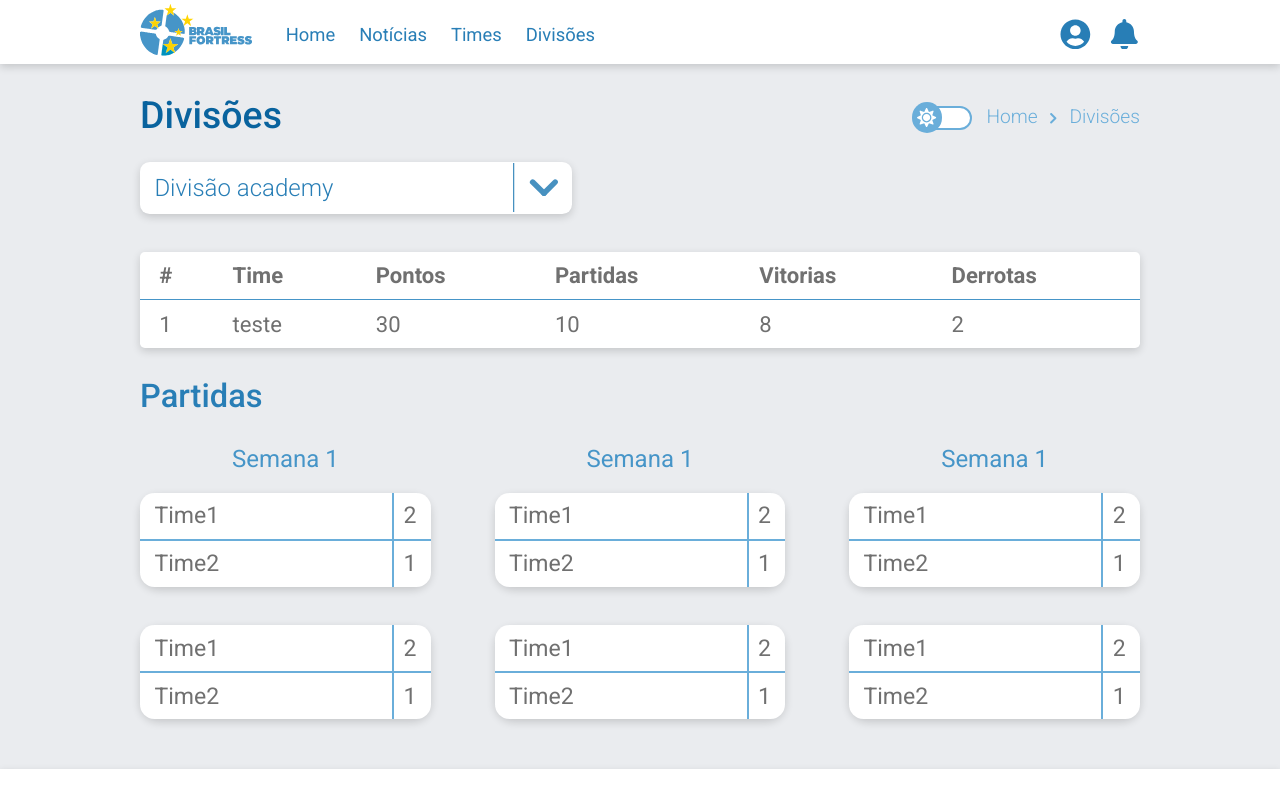
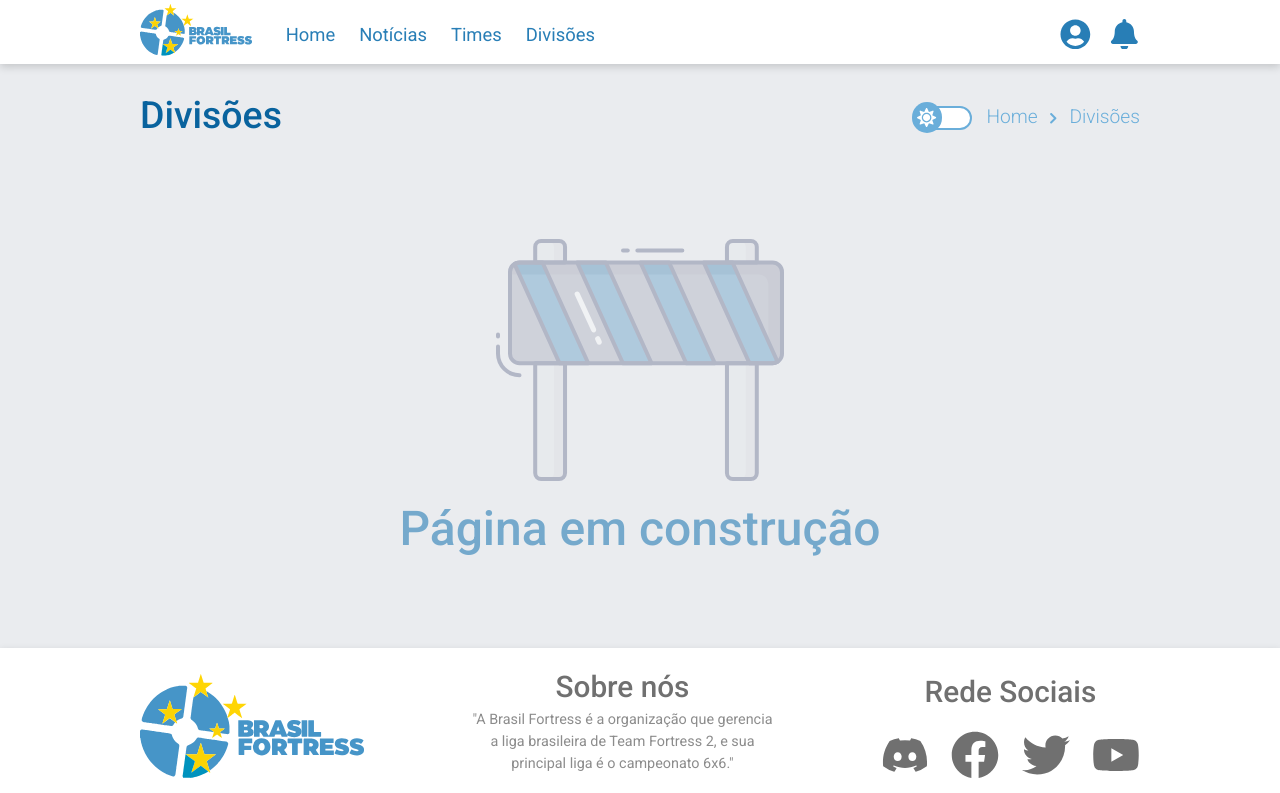
Before and after one commit to WeslynSouza/BFTF2, a React (Create React App) app in the folder client/: page /Divisoes in a window 1280 px wide. Shown: the top 793 px of the page. Built offline with nearby package versions, Linux system fonts and the light colour scheme; the HTML template or start-up script is replaced by a standard one.

Commit message:
pagina divisão em cosntrução

```diff
--- a/client/src/pages/divisao.tsx
+++ b/client/src/pages/divisao.tsx
@@ -5,6 +5,8 @@ import Cabecalho from '../components/cabecalho';
 import Rodape from '../components/rodape';
 
 import chevronDown from '../assets/chevronDown.svg';
+
+import barreira from '../assets/barreira.svg';
 
 type Divisao = {
     nome: string,
@@ -34,6 +36,23 @@ export default function PageDivisao() {
             })
         )
     }
+
+    return (
+        <div >
+            <Menu/>
+            <div className="container">
+                <Cabecalho titulo='Divisões' links={[{url: '/', titulo: 'Home'},{url: '/Divisoes', titulo: 'Divisões'}]} />
+
+                <div className='page-construcao'>
+                    <img src={barreira} alt="barreira" />
+
+                    <h1>Página em construção</h1>
+                </div>
+
+            </div>
+            <Rodape/>
+        </div>
+    )
 
     return (
         <div>
--- a/client/src/styles/global.scss
+++ b/client/src/styles/global.scss
@@ -1,4 +1,5 @@
 @import url('https://fonts.googleapis.com/css2?family=Roboto:wght@300;400;500;700&display=swap');
+@import './utils.scss';
 
 :root {
     font-size: 60%;
@@ -73,3 +74,21 @@ textarea {
     min-height: 63.2vh;
     padding: 0;
 }
+
+.page-construcao {
+    @include displayFlex(center, center);
+    flex-direction: column;
+
+    opacity: .6;
+    margin-top: 10rem;
+
+    img {
+        width: 30rem;
+
+        margin-bottom: 2rem;
+    }
+
+    h1 {
+        @include texto(5rem, var(--color-blue-secundary));
+    }
+}
```
